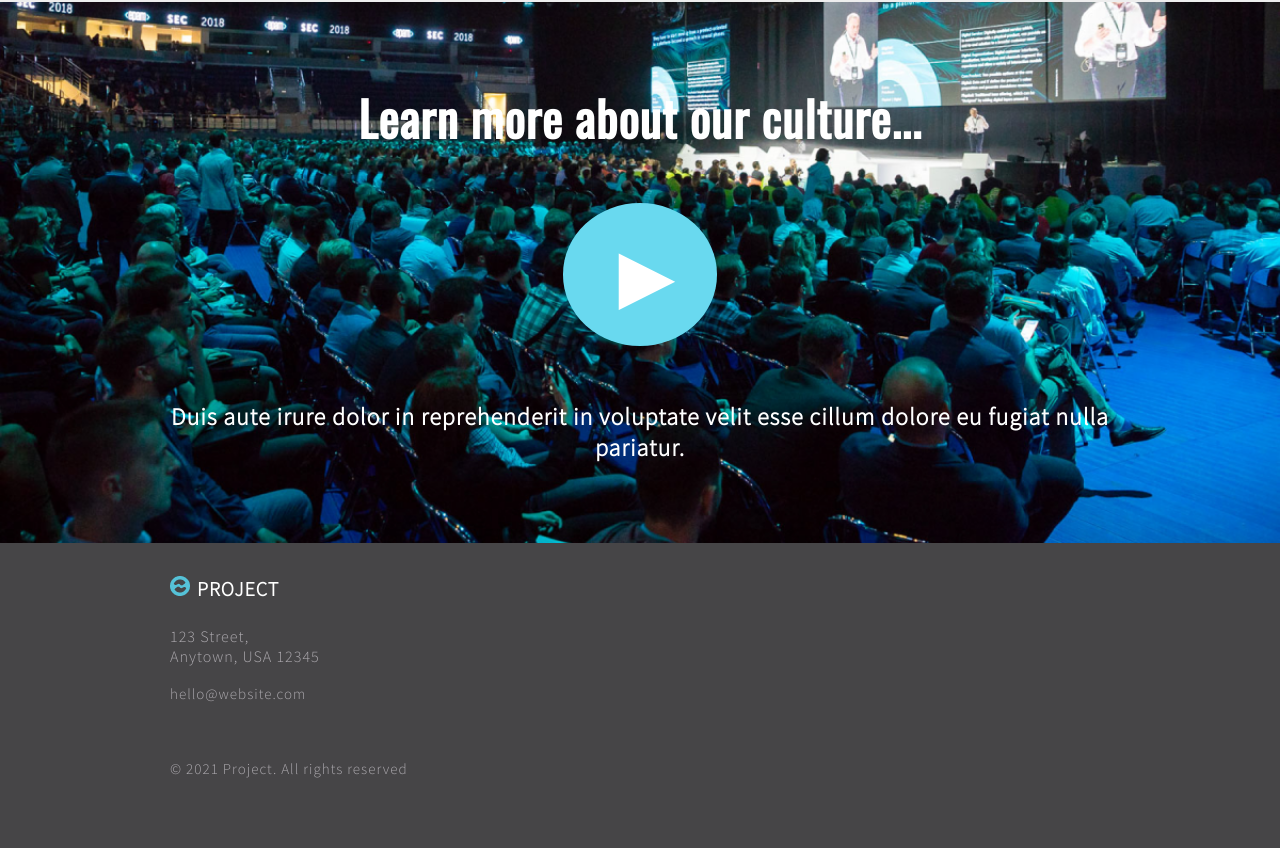
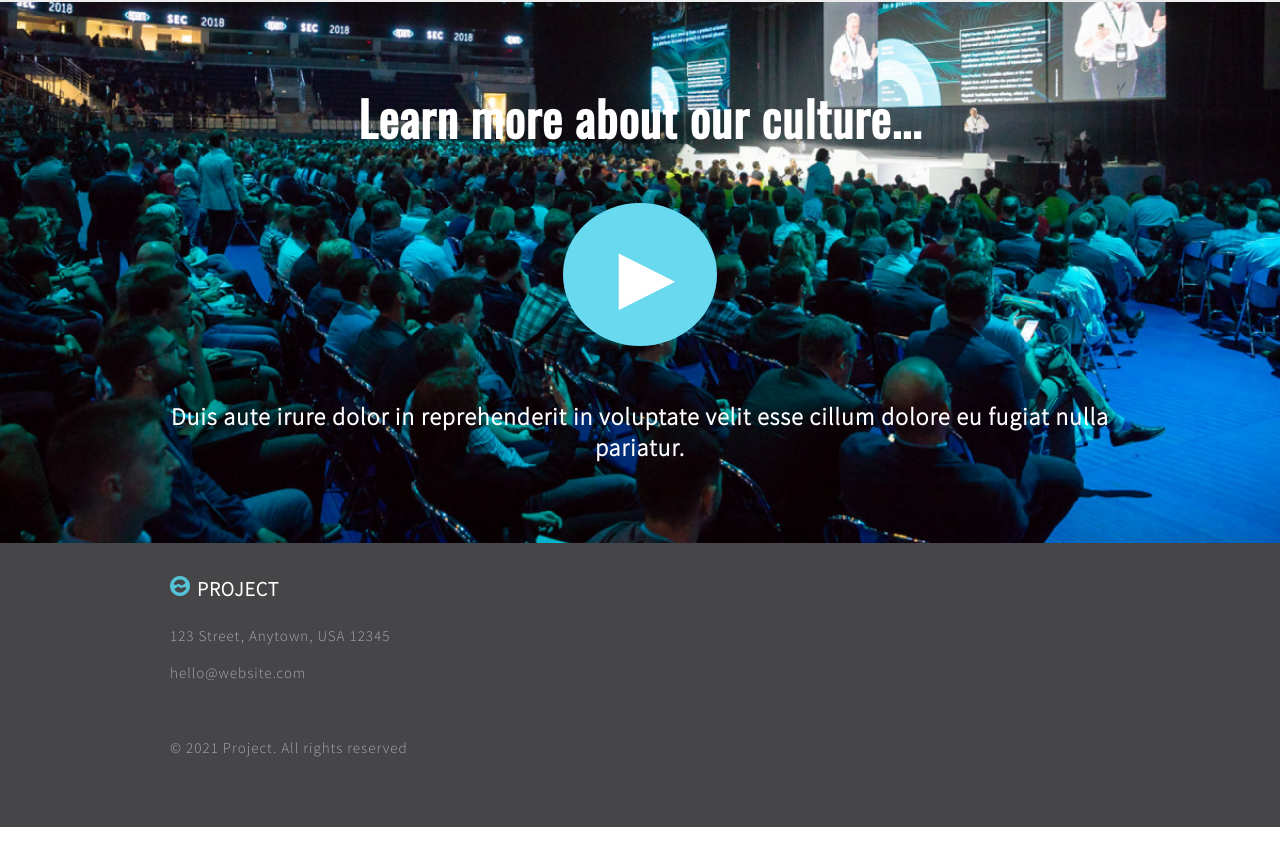
Before and after one commit to Siranush88/CSS-Animations, a plain HTML site: page Desktop/CSS-Transforms-and-Transitions/index.html in a window 1280 px wide. Shown: the part 1518-2366 px from the top of the page. After the commit the page ends 2345 px from the top, so only its background shows below. Drawn offline with nearby package versions, Linux system fonts and the light colour scheme.

Commit message:
Update index.html

```diff
--- a/Desktop/CSS-Transforms-and-Transitions/index.html
+++ b/Desktop/CSS-Transforms-and-Transitions/index.html
@@ -133,8 +133,8 @@
         </div>
         <div class="data">
           <address class="address">
-            <p>123 Street,</p>
-            <p>Anytown, USA 12345</p>
+            <span>123 Street,</span>
+            <span>Anytown, USA 12345</span>
           </address>
           <a href="hello@website.com">hello@website.com</a>
         </div>
```
